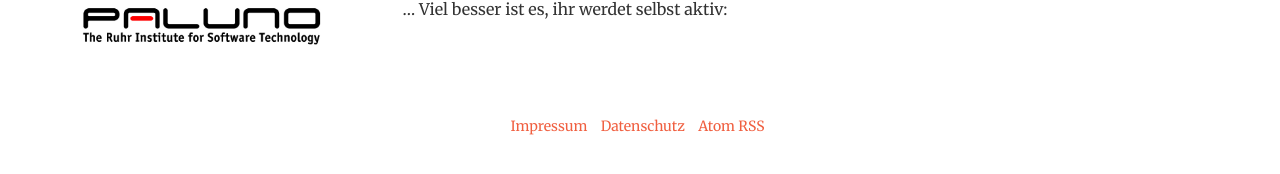
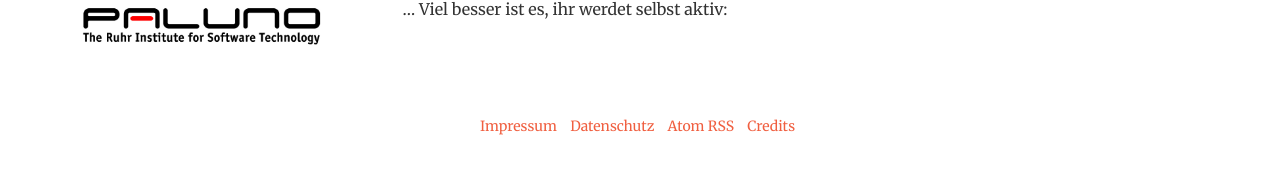
Before and after one commit to jug-essen/jug-essen.github.io, a Jekyll site: the page built from blog/index.html, in a window 1280 px wide. Shown: the part 197-371 px from the top of the page. Built offline with Jekyll 4.4.1, drawn with Linux system fonts in a browser that asks for light colours; the list of posts is cut into pages by our own code.

Commit message:
added credits

```diff
--- a/_includes/footer.html
+++ b/_includes/footer.html
@@ -4,6 +4,7 @@
       <li><a href="{{"/impressum.html" | prepend: site.baseurl}}">Impressum</a></li>
       <li><a href="{{"/datenschutz.html" | prepend: site.baseurl}}">Datenschutz</a></li>
       <li><a href="{{"/feed.xml" | prepend: site.baseurl}}">Atom RSS</a></li>
+      <li><a href="{{"/credits.html" | prepend: site.baseurl}}">Credits</a></li>
     </ul>
   </div>
 </footer>
```
